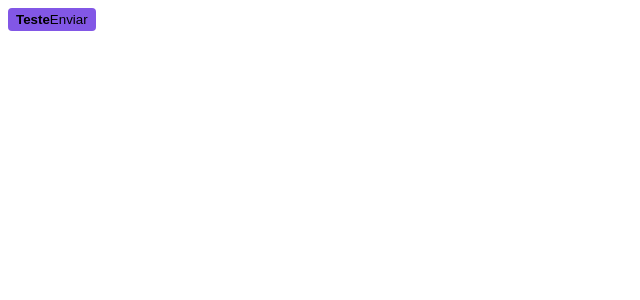
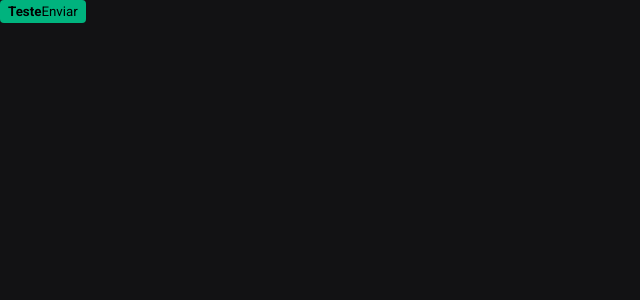
Before and after one commit to brunobandeiraf/Shop_React_Next, a Next.js app: page / in a window 1280 px wide. Shown: the top 300 px of the page, without its empty margins (0-640 px from the left). Built offline with nearby package versions, Linux system fonts and the light colour scheme.

Commit message:
estilos globais

```diff
--- a/src/pages/_app.tsx
+++ b/src/pages/_app.tsx
@@ -1,5 +1,10 @@
 import type { AppProps } from 'next/app'
+import { globalStyles } from "../styles/global"
 
-export default function App({ Component, pageProps }: AppProps) {
+globalStyles()
+
+function App({ Component, pageProps }: AppProps) {
   return <Component {...pageProps} />
 }
+
+export default App
--- a/src/pages/_document.tsx
+++ b/src/pages/_document.tsx
@@ -10,7 +10,10 @@ export default function Document() {
         <link rel="preconnect" href="https://fonts.gstatic.com" crossOrigin="anonymous" />
         <link href="https://fonts.googleapis.com/css2?family=Roboto:wght@400;700&display=swap" rel="stylesheet" />
 
+      {/* server side rendering */}
         <style id="stitches" dangerouslySetInnerHTML={{ __html: getCssText() }} />
+        {/* getCssText css é construído mesmo com o js desabilitado
+        Vantagem: lado do servidor é mais rápido para montar a página*/}
       </Head>
       <body>
         <Main />
--- a/src/pages/index.tsx
+++ b/src/pages/index.tsx
@@ -4,7 +4,7 @@ import { styled } from "../styles"
 // 1ª param é a tag html
 // 2ª param é o objeto com estilização
 const Button = styled('button', {
-  backgroundColor: '$rocketseat',
+  backgroundColor: '$green300',
   borderRadius: 4, // não precisa das aspas e nem dimensão
   border: 0,
   padding: '4px 8px',
--- /dev/null
+++ b/src/styles/global.ts
@@ -0,0 +1,19 @@
+import { globalCss } from ".";
+
+export const globalStyles = globalCss({
+  '*': {
+    margin: 0,
+    padding: 0,
+  },
+
+  body: {
+    backgroundColor: '$gray900',
+    color: '$gray100',
+    '-webkit-font-smoothing': 'antialiased',
+  },
+
+  'body, input, textarea, button': {
+    fontFamily: 'Roboto',
+    fontWeight: 400,
+  }
+})
--- a/src/styles/index.ts
+++ b/src/styles/index.ts
@@ -13,7 +13,15 @@ export const {
 } = createStitches({
   theme: {
     colors: { // Tela global
-      rocketseat: '#8257e6',
+        white: '#FFF',
+
+        gray900: '#121214',
+        gray800: '#202024',
+        gray300: '#c4c4cc',
+        gray100: '#e1e1e6',
+
+        green500: '#00875f',
+        green300: '#00b37e',
     }
   }
 })
```
